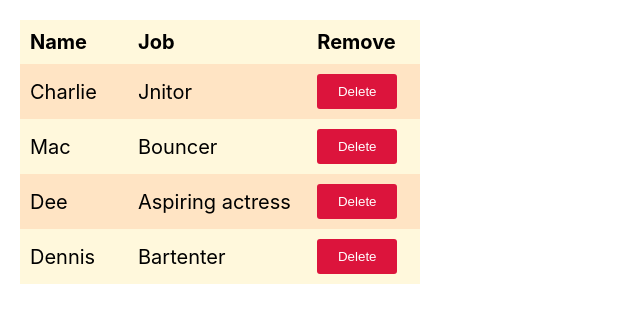
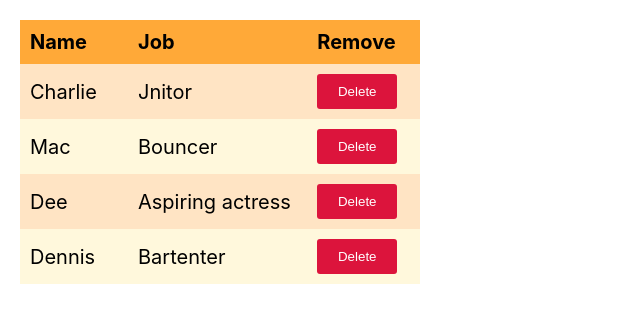
Before and after one commit to rhdmldus/tryAgain, a React (Create React App) app in the folder react-tutorial/: page / in a window 1280 px wide. Shown: the top 322 px of the page, without its empty margins (0-640 px from the left). Built offline with nearby package versions, Linux system fonts and the light colour scheme.

Commit message:
Update index.css

```diff
--- a/react-tutorial/src/index.css
+++ b/react-tutorial/src/index.css
@@ -11,8 +11,9 @@ code {
   font-family: source-code-pro, Menlo, Monaco, Consolas, 'Courier New',
     monospace;
 }
-table {margin:20px;width:400px;border-collapse:collapse;font-size:20px;}
-table th{text-align: left;background-color:cornsilk;}
+.container{font-size: 20px;padding:20px;}
+table {;width:400px;border-collapse:collapse;font-size:20px;}
+table th{text-align: left;background-color:rgb(255, 169, 56);}
 table td:nth-child(1){width:100px;}
 table td:nth-child(2){width:200px;}
 table td:nth-child(3){width:100px;}
@@ -20,4 +21,7 @@ table td button{width:80px;background:crimson;color:#fff;border:none;border-radi
 table *{padding:10px;}
 table tr:nth-child(odd){background-color:bisque;}
 table tr:nth-child(even){background-color:cornsilk;}
-/* table *tr {border-bottom:1px solid #eee;} */
+form {padding:20px;box-sizing:border-box;width:400px;display:flex;flex-direction: column;}
+form label {margin:5px;}
+form input {padding:0 6px;width:100%;height:30px;}
+form input[type="button"] {margin-top:20px;width:100px;height:30px;border-radius:5px;background:steelblue;color:#fff;border:0}
```
